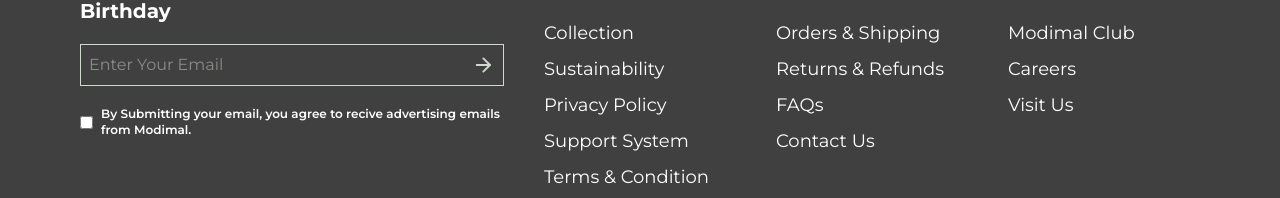
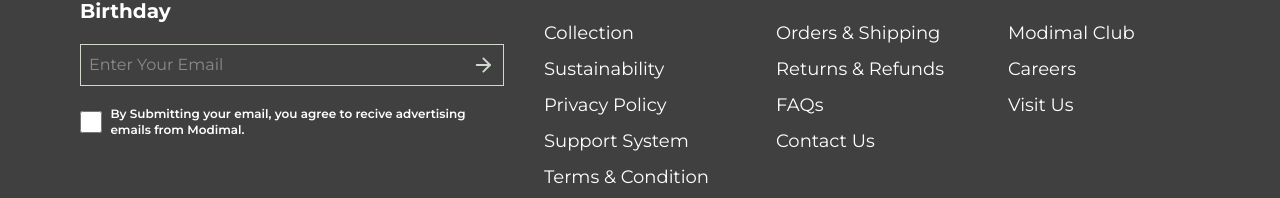
Before and after one commit to codewithprajapti/Modimal-E-Commerce-Website, a React (Vite) app in the folder client/: page / in a window 1280 px wide. Shown: the part 936-1134 px from the top of the page. Built offline with nearby package versions, Linux system fonts and the light colour scheme.

Commit message:
some changes

```diff
--- /dev/null
+++ b/client/src/components/ui/Card.jsx
@@ -0,0 +1,14 @@
+import React from 'react'
+
+export default function Card() {
+  return (
+    <div className='absolute'>
+
+<div>
+
+</div>
+
+
+    </div>
+  )
+}
--- a/client/src/components/ui/Footer.jsx
+++ b/client/src/components/ui/Footer.jsx
@@ -47,7 +47,7 @@ export default function Footer() {
       <div className="grid grid-cols-5 gap-10">
         <div className="col-span-2 flex flex-col gap-5">
           <H5 className="text-white">
-            Join Our Club, Get 15% Off for Your Birthday{' '}
+            Join Our Club, Get 15% Off for Your Birthday
           </H5>
 
           <div className="flex border border-primary-50 px-2 py-2 items-center justify-between">
@@ -60,10 +60,14 @@ export default function Footer() {
           </div>
 
           <div className="flex items-center justify-between gap-2">
-            <input type="checkbox" />
+            <input
+              type="checkbox"
+              className={
+                'h-7 cursor-pointer px-0 py-0 w-7 border border-gray-606060 text-gray-606060 rounded-0 outline-none hover:border-gray-404040 focus:border-primary-400 transition-all duration-200'
+              }
+            />
             <OSM className="text-white">
-              By Submitting your email, you agree to recive advertising emails
-              from Modimal.
+              By Submitting your email, you agree to recive advertising emails from Modimal.
             </OSM>
           </div>
         </div>
```
